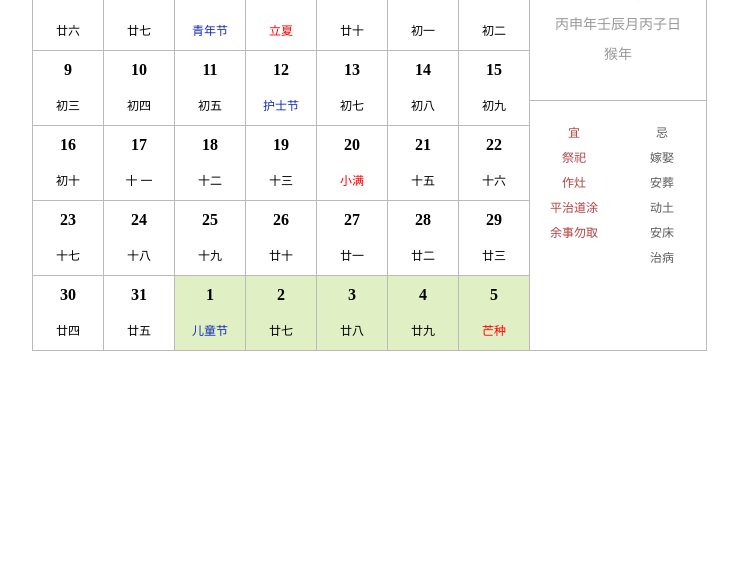
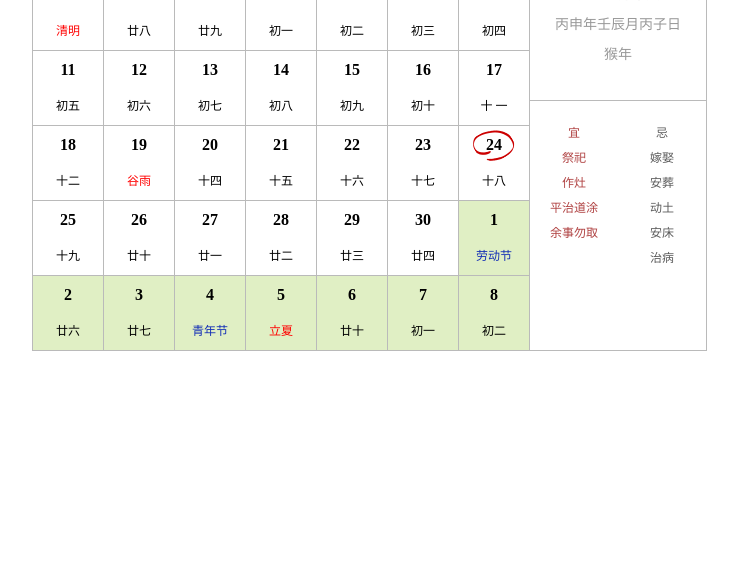
Before and after one commit to willChowFront/kCal, a plain HTML site: page calendar.html in a window 1280 px wide. Shown: the part 235-800 px from the top of the page, without its empty margins (258-996 px from the left). Drawn offline with Linux system fonts and the light colour scheme.

Commit message:
Update calendar.html

```diff
--- a/calendar.html
+++ b/calendar.html
@@ -26,10 +26,7 @@
 </body>
 <script type="text/javascript">
 	kCal({
-		currentDate:15,
-		currentMonth:5,
-		currentYear:2016,
-		cssUrl : 'calendar.css',
+		cssUrl : 'http://willchowfront.github.io/kCal/calendar.css',
 		calId : 'J_calWrap',
 		goodBadUrl : 'http://willchowfront.github.io/kCal/goodBad.json'
 	});
```
